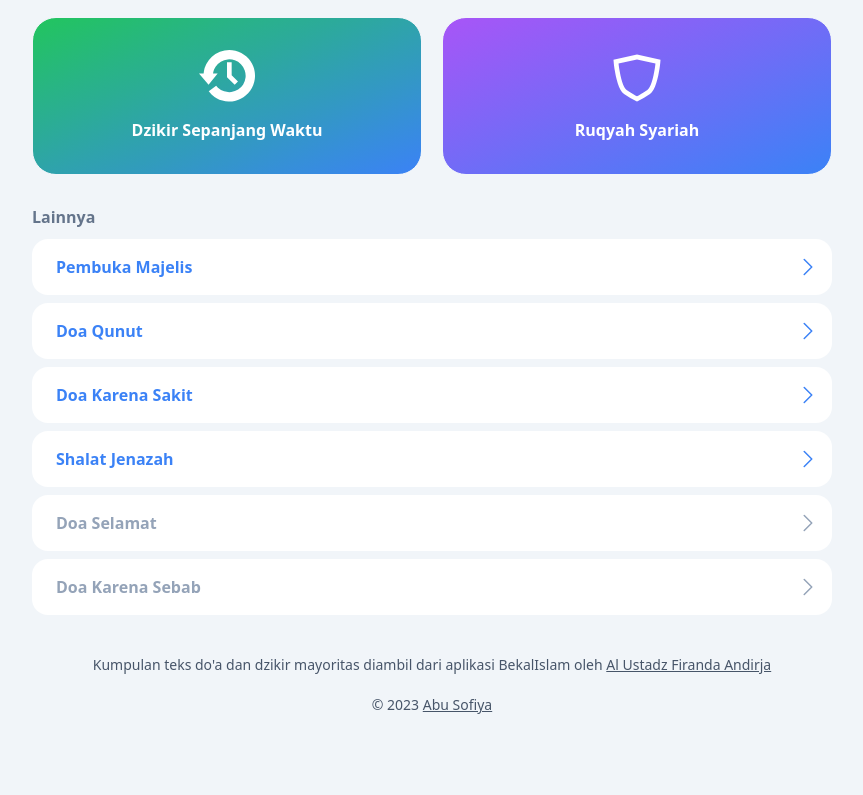
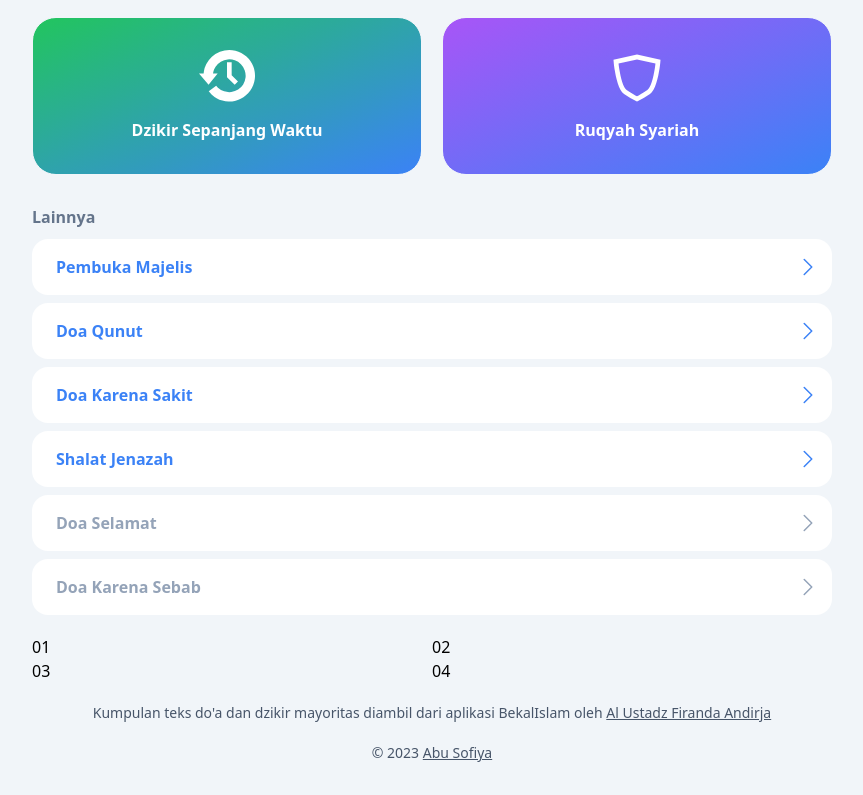
Before and after one commit to nanangsb/doa, a plain HTML site: page index.html in a window 1280 px wide. Shown: the part 439-1234 px from the top of the page, without its empty margins (208-1071 px from the left). Before the commit the page ends 1186 px from the top, so only its background shows below. Drawn offline with Linux system fonts and the light colour scheme.

Commit message:
Update index.html

```diff
--- a/index.html
+++ b/index.html
@@ -96,7 +96,12 @@
             </svg>
         </div>
     </div>
-
+    <div class="grid gap-4 grid-cols-2">
+  <div>01</div>
+  <div>02</div>
+  <div>03</div>
+  <div>04</div>
+    </div>
 
     </article>
     <footer class="footer mt-auto">
```
